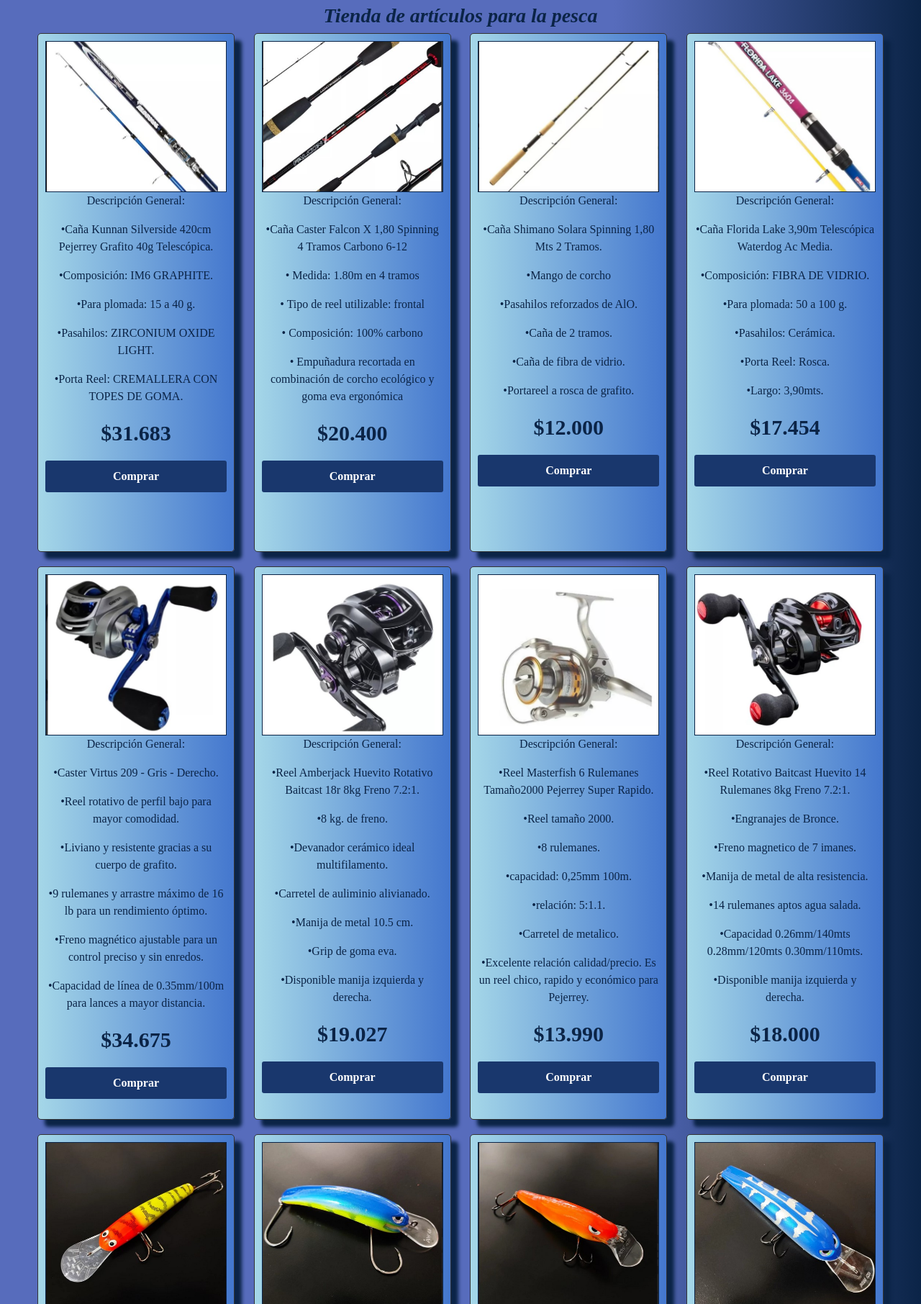
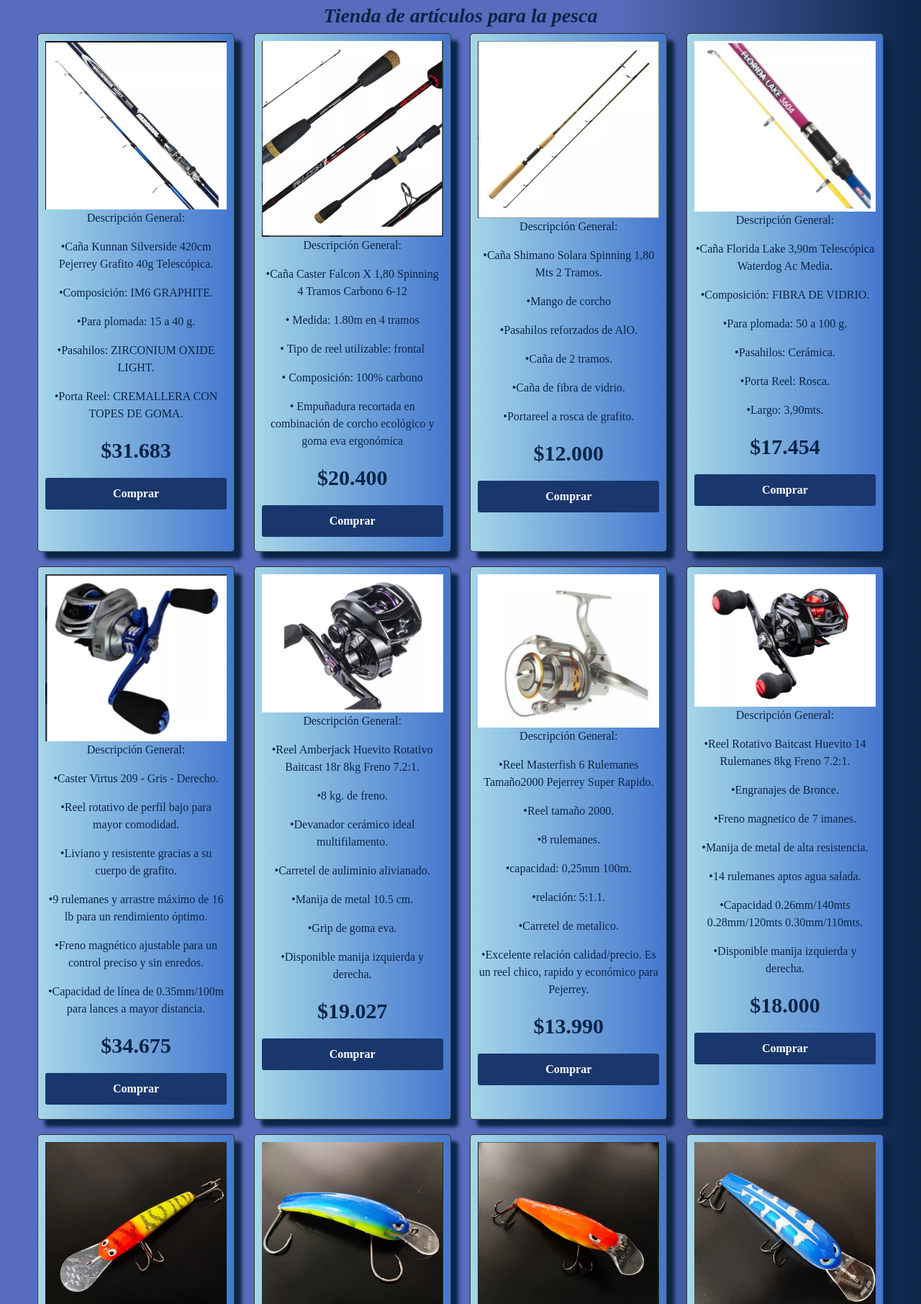
Before and after one commit to Lighuennqn/PFCamargo, a plain HTML site: page paginas/galeria.html in a window 1280 px wide. Shown: the part 98-1910 px from the top of the page at 72% size. Drawn offline with nearby package versions, Linux system fonts and the light colour scheme; files that its build step writes are made by us from their sources.

Commit message:
nuevoscambiosengaleria

```diff
--- a/paginas/galeria.html
+++ b/paginas/galeria.html
@@ -60,7 +60,7 @@
       <div class="tarjeta">
 
 
-            <img class="imagenn" src="../Imágenes/cañasilverside.jpg" alt="Imagen Caña Kunnan">
+            <img class="img-fluid imagenn" src="../Imágenes/cañasilverside.jpg" alt="Imagen Caña Kunnan">
 
             <div>
               <p> Descripción General:</p>
@@ -77,7 +77,7 @@
 
 
              <div class="tarjeta">
-              <img class="imagenn" src="../Imágenes/cañacaster.jpg" alt="Imagen Caña Caster Falcon">
+              <img class="img-fluid imagenn" src="../Imágenes/cañacaster.jpg" alt="Imagen Caña Caster Falcon">
               <div>
                 <p> Descripción General:</p>
                 <p> •Caña Caster Falcon X 1,80 Spinning 4 Tramos Carbono 6-12</p>
@@ -93,7 +93,7 @@
 
 
             <div class=" tarjeta">
-              <img class="imagenn" src="../Imágenes/cañashimano.jpg" alt="Imagen Caña Shimano">
+              <img class="img-fluid imagenn" src="../Imágenes/cañashimano.jpg" alt="Imagen Caña Shimano">
               <div>
                 <p> Descripción General:</p>
                 <p> •Caña Shimano Solara Spinning 1,80 Mts 2 Tramos.</p>
@@ -109,7 +109,7 @@
             </div>
 
             <div class="tarjeta">
-              <img class="imagenn" src="../Imágenes/cañafloridalake.jpg" alt="Imagen Caña Florida Lake">
+              <img class="img-fluid imagenn" src="../Imágenes/cañafloridalake.jpg" alt="Imagen Caña Florida Lake">
               <div>
                 <p> Descripción General:</p>
                 <p> •Caña Florida Lake 3,90m Telescópica Waterdog Ac Media.</p>
@@ -125,7 +125,7 @@
             </div>
 
             <div class="tarjeta">
-              <img class="imagenn" src="../Imágenes/reelcaster.jpg" alt="Imagen Caster Virtus 209">
+              <img class="img-fluid imagenn" src="../Imágenes/reelcaster.jpg" alt="Imagen Caster Virtus 209">
               <div>
                 <p> Descripción General:</p>
                 <p> •Caster Virtus 209 - Gris - Derecho.</p>
@@ -141,7 +141,7 @@
             </div>
 
             <div class=" tarjeta">
-              <img class="imagenn" src="../Imágenes/reelamberjack.jpg" alt="Imagen Reel Amberjack">
+              <img class="img-fluid imagenn" src="../Imágenes/reelamberjack.jpg" alt="Imagen Reel Amberjack">
               <div>
                 <p> Descripción General:</p>
                 <p> •Reel Amberjack Huevito Rotativo Baitcast 18r 8kg Freno 7.2:1.</p>
@@ -157,7 +157,7 @@
             </div>
 
             <div class=" tarjeta">
-              <img class="imagenn" src="../Imágenes/reelmasterfish.jpg" alt="Imagen Reel Masterfish">
+              <img class="img-fluid imagenn" src="../Imágenes/reelmasterfish.jpg" alt="Imagen Reel Masterfish">
               <div>
                 <p> Descripción General:</p>
                 <p> •Reel Masterfish 6 Rulemanes Tamaño2000 Pejerrey Super Rapido.</p>
@@ -174,7 +174,7 @@
             </div>
 
             <div class="tarjeta">
-              <img class="imagenn" src="../Imágenes/reelbaitcast.jpg" alt="Imagen Reel Baitcast">
+              <img class="img-fluid imagenn" src="../Imágenes/reelbaitcast.jpg" alt="Imagen Reel Baitcast">
               <div>
                 <p> Descripción General:</p>
                 <p> •Reel Rotativo Baitcast Huevito 14 Rulemanes 8kg Freno 7.2:1.</p>
@@ -191,7 +191,7 @@
             </div>
 
             <div class="tarjeta">
-              <img class="imagenn" src="../Imágenes/SEÑUELO CUCU BANANA PROFUNDIDAD.jpg"
+              <img class="img-fluid imagenn" src="../Imágenes/SEÑUELO CUCU BANANA PROFUNDIDAD.jpg"
                 alt="Imagen Señuelo Cucu Banana">
               <div>
                 <p> Descripción General:</p>
@@ -209,7 +209,7 @@
             </div>
 
             <div class="tarjeta">
-            <img class="imagenn" src="../Imágenes/SEÑUELO DON KB BAD JUNIOR.jpg" alt="Imagen Señuelo Don KB">
+            <img class="img-fluid imagenn" src="../Imágenes/SEÑUELO DON KB BAD JUNIOR.jpg" alt="Imagen Señuelo Don KB">
             <div>
               <p> Descripción General:</p>
               <p> •Modelo BAD JUNIOR.</p>
@@ -228,7 +228,7 @@
           </div>
 
           <div class="tarjeta">
-            <img class="imagenn" src="../Imágenes/SEÑUELO DON KB MOJARRA PALETA QUEBRADA.jpg"
+            <img class="img-fluid imagenn" src="../Imágenes/SEÑUELO DON KB MOJARRA PALETA QUEBRADA.jpg"
               alt="Imagen Señuelo Dn KB Mojarra">
             <div>
               <p> Descripción General:</p>
@@ -247,7 +247,7 @@
           </div>
 
           <div class="tarjeta">
-            <img class="imagenn" src="../Imágenes/SEÑUELO DON KB BANANA MEDIA AGUA.jpg"
+            <img class="img-fluid imagenn" src="../Imágenes/SEÑUELO DON KB BANANA MEDIA AGUA.jpg"
               alt="Imagen SEÑUELO DON KB BANANA MEDIA AGUA">
             <div>
               <p> Descripción General:</p>
--- a/scss/estilos.scss
+++ b/scss/estilos.scss
@@ -278,12 +278,6 @@ p{
     box-sizing: border-box;
 }
 
-.tarjeta .imagenn{
-        object-fit:cover;
-        width: 100%;
-        height: 30%;
-        border: solid #0B2447 1.5px;
-}
 
 
 .precio {
```
